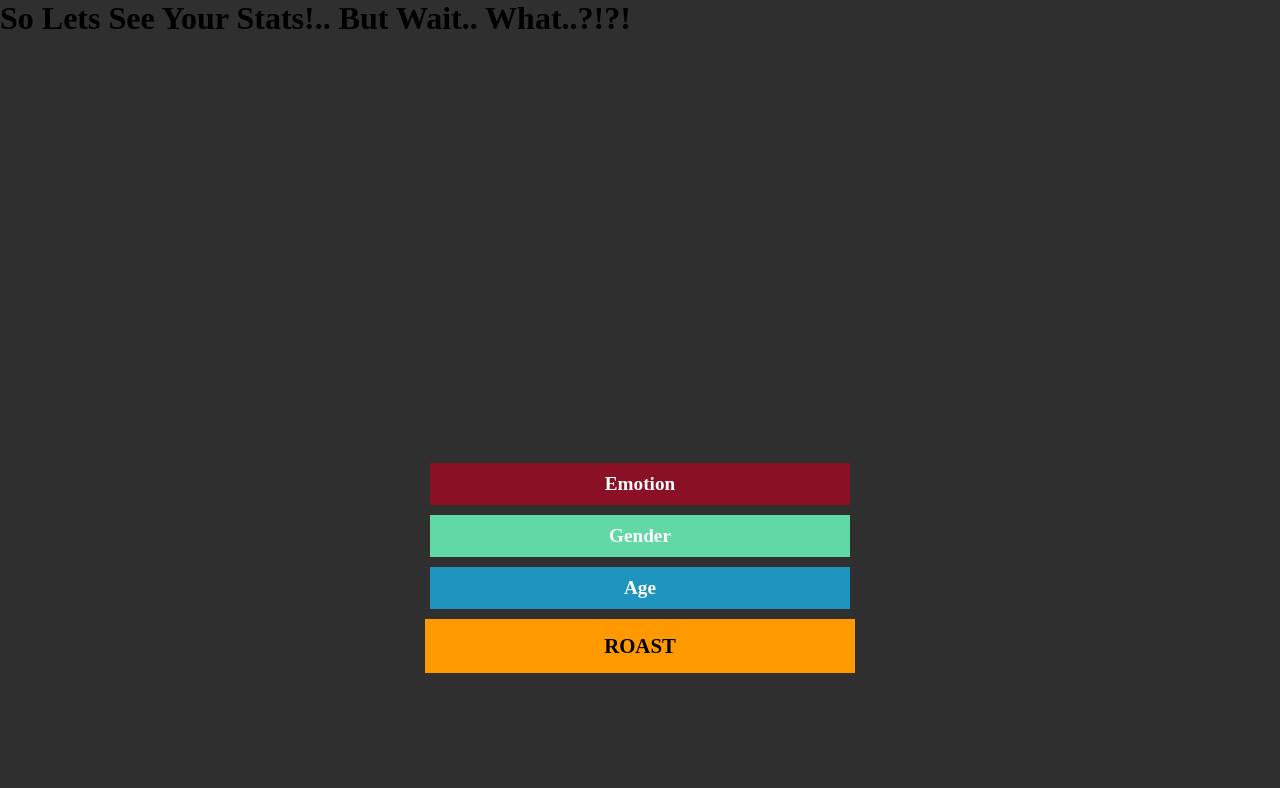
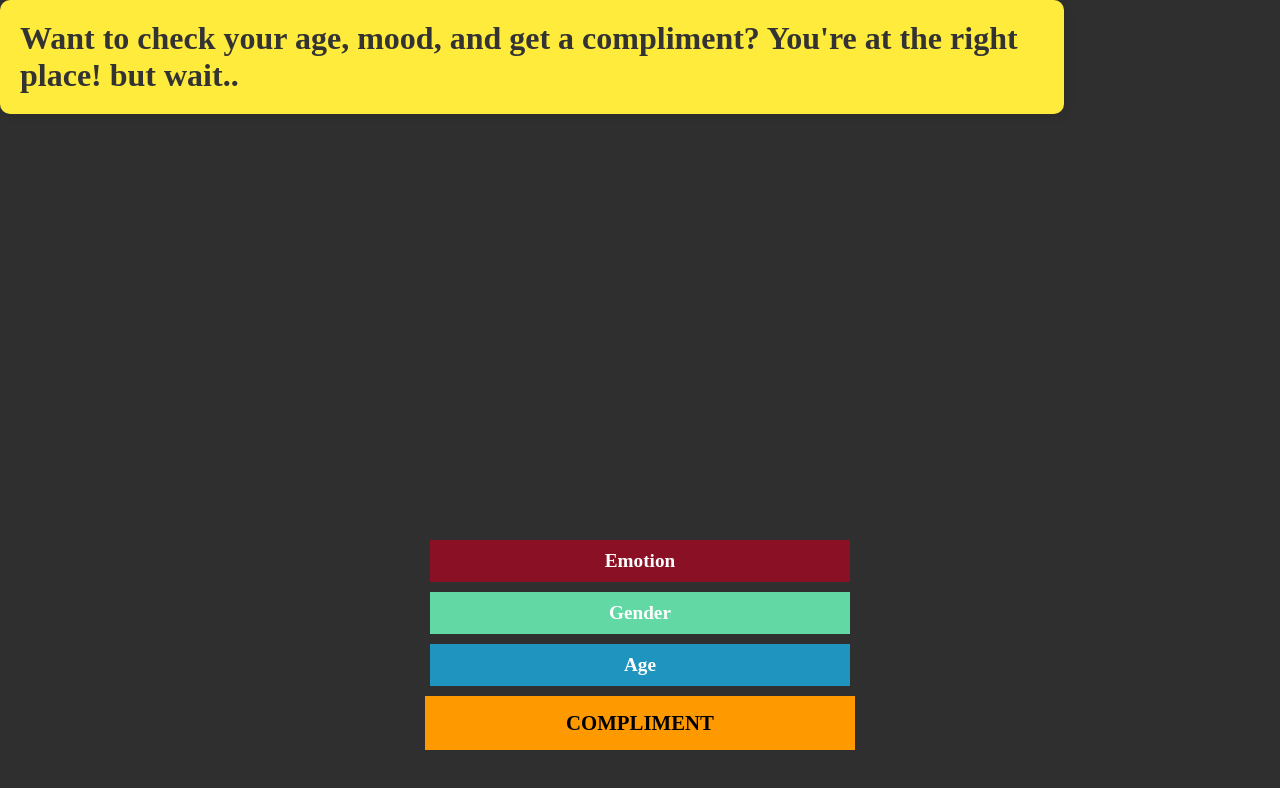
Before and after one commit to AbaanSayeed/Gaslight-GPT, a website: page index.html in a window 1280 px wide. Drawn offline with Linux system fonts and the light colour scheme; no server answers.

Commit message:
Update index.html

```diff
--- a/index.html
+++ b/index.html
@@ -5,9 +5,20 @@
     <meta http-equiv="X-UA-Compatible" content="ie=edge" />
     <title>Gaslight-GPT</title>
     <link rel="stylesheet" href="css/styles.css" />
+<style>
+        h1 {
+            max-width: 80%;
+            font-size: 2rem;
+            color: #333;
+            background-color: #ffeb3b;
+            padding: 20px;
+            border-radius: 10px;
+            box-shadow: 2px 2px 10px rgba(0, 0, 0, 0.1);
+        }
+    </style>
   </head>
   <body>
-<h1><b>So Lets See Your Stats!.. But Wait.. What..?!?!</b></h1>
+<h1>Want to check your age, mood, and get a compliment? You're at the right place! but wait..</h1>
     <div class="container">
       <video id="videoContainer" height="400" width="400" autoplay muted></video>
     </div>
@@ -15,7 +26,7 @@
       <div id="emotion">Emotion</div>
       <div id="gender">Gender</div>
       <div id="age">Age</div>
-      <div id="roast">Roast</div> <!-- 🔥 New roast box -->
+      <div id="roast">Compliment</div> <!-- 🔥 New roast box -->
     </div>
 
     <script src="./js/face-api.min.js"></script>
```
